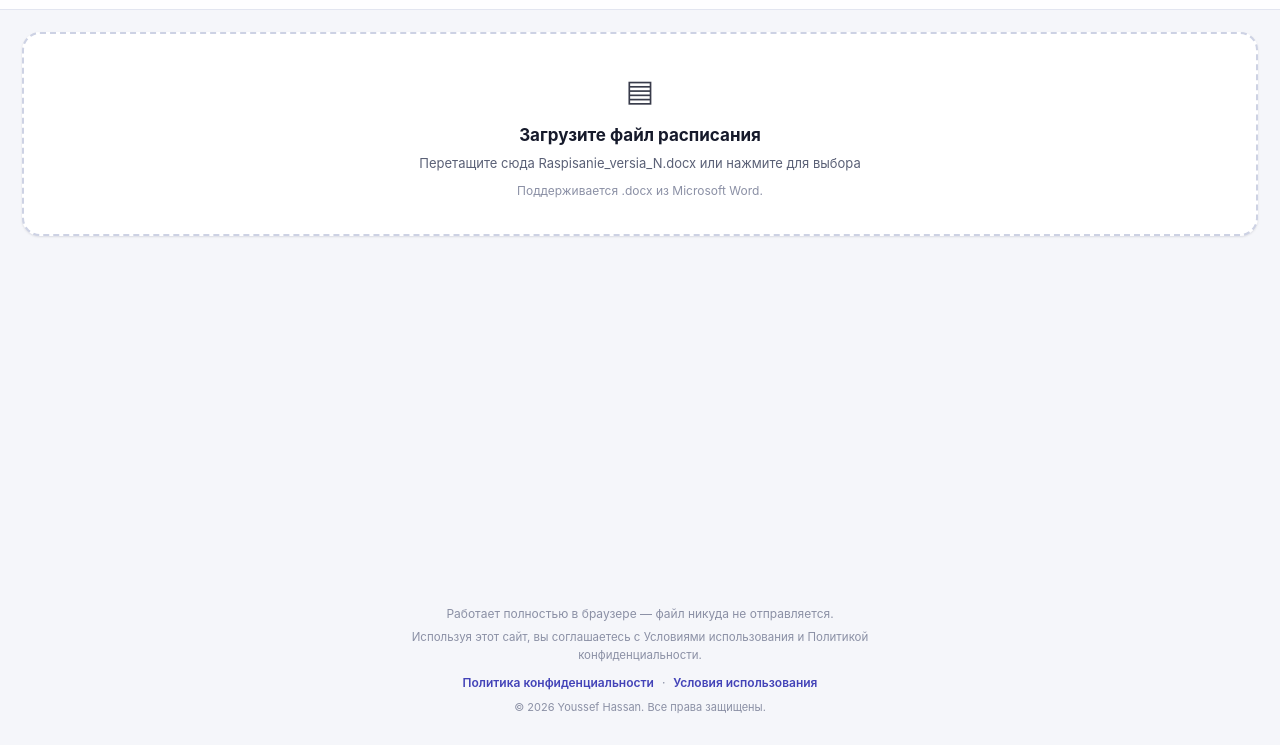
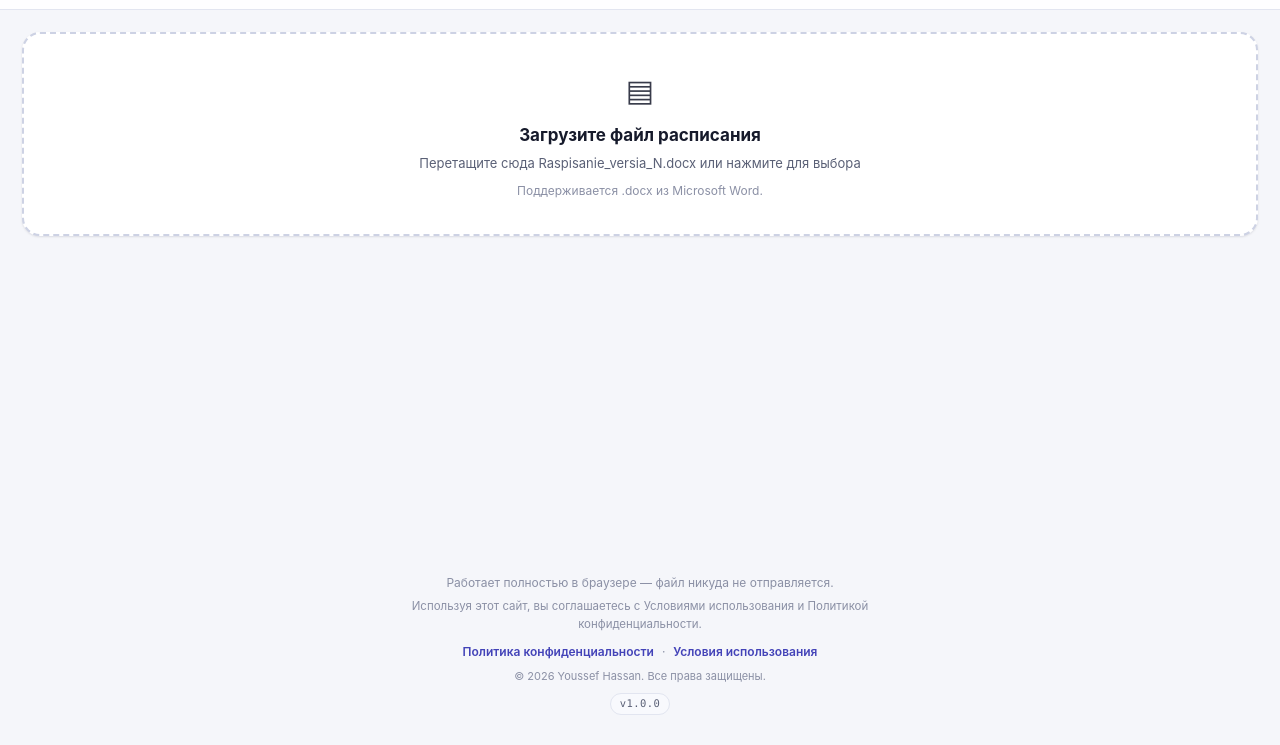
Before and after one commit to youssefhassanecoten-tech/schedule-maker, a website: page index.html in a window 1280 px wide. Shown: the part 55-800 px from the top of the page. Drawn offline with Linux system fonts and the light colour scheme.

Commit message:
Show the running version in the footer and in About
SM.config.VERSION is the single source of the app version (kept in sync with package.json). It appears as a small monospace pill in the footer and as the first row of Settings -> About, so it is clear which build is running. The browser test checks the pill against the config value, and the service worker cache is bumped to v9.

```diff
--- a/assets/styles.css
+++ b/assets/styles.css
@@ -805,6 +805,18 @@ table.data tbody tr:hover { background: var(--surface-2); }
 }
 .footer-links a:hover { text-decoration: underline; }
 .footer-rights { margin-top: 7px; font-size: 11px; }
+.footer-version {
+  display: inline-block;
+  margin-top: 9px;
+  padding: 2px 9px;
+  border: 1px solid var(--border);
+  border-radius: 999px;
+  background: var(--surface-2);
+  color: var(--text-soft);
+  font-family: var(--mono);
+  font-size: 10.5px;
+  letter-spacing: .04em;
+}
 
 /* ---------------------------------------------------------------- legal */
 .legal-page {
--- a/index.html
+++ b/index.html
@@ -309,6 +309,7 @@
       <a href="terms.html" id="footerTerms" target="_blank" rel="noopener"></a>
     </nav>
     <div class="footer-rights" id="footerRights"></div>
+    <div class="footer-version" id="footerVersion" title=""></div>
   </footer>
 </div>
 
--- a/src/config.js
+++ b/src/config.js
@@ -121,7 +121,12 @@
    * 2_Oktyabr_2026_G__1.doc sets all of them to w:sz=10 (5pt), unbolded. */
   var MONTHLY_FONT_SZ = 10;
 
+  /* Shown in the footer and in Settings -> About so it is obvious which build is
+   * running. Keep in sync with "version" in package.json. */
+  var VERSION = '1.0.0';
+
   SM.config = {
+    VERSION: VERSION,
     DAYS_RU: DAYS_RU,
     DAYS_EN: DAYS_EN,
     BLOCKS: BLOCKS,
--- a/src/ui.js
+++ b/src/ui.js
@@ -1086,7 +1086,8 @@
 
     var about = $('#aboutList');
     about.innerHTML = '';
-    [['Source', state.fileName || '—'],
+    [['Version', 'v' + C.VERSION],
+     ['Source', state.fileName || '—'],
      ['Teachers', m ? m.teachers.length : 0],
      ['Weeks', m ? m.semester.weeks : 0],
      ['Lessons', m ? m.stats.lessons : 0],
@@ -1266,6 +1267,8 @@
     $('#footerPrivacy').textContent = t('privacyPolicy');
     $('#footerTerms').textContent = t('termsOfUse');
     $('#footerRights').textContent = t('footerRights');
+    $('#footerVersion').textContent = 'v' + C.VERSION;
+    $('#footerVersion').title = 'Schedule Maker v' + C.VERSION;
     $$('[data-i18n]').forEach(function (n) { n.textContent = t(n.getAttribute('data-i18n')); });
     var ib = $('#installBtn');
     if (ib) ib.textContent = t('install');
--- a/sw.js
+++ b/sw.js
@@ -3,7 +3,7 @@
  * Network-first so a code update is picked up immediately, cache as the offline
  * fallback. Bump CACHE when the shipped files change.
  */
-var CACHE = 'schedule-maker-v8';
+var CACHE = 'schedule-maker-v9';
 
 var ASSETS = [
   './',
```
Also changed, not shown: AGENTS.md (+3 -0 lines), tools/browser-test.js (+6 -1 lines).
